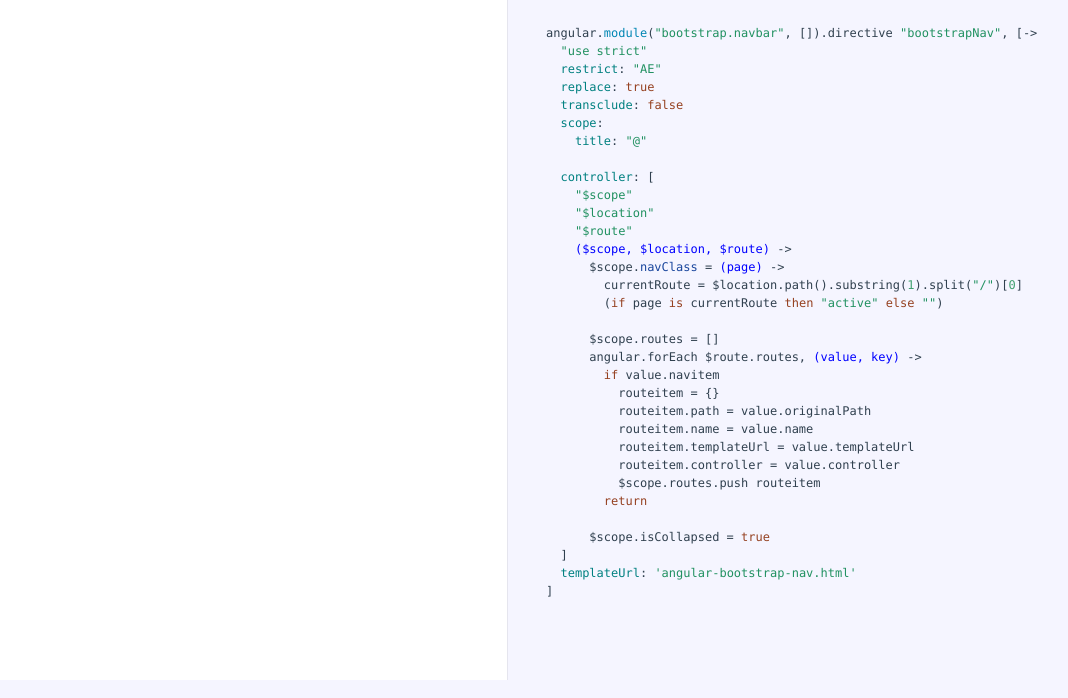
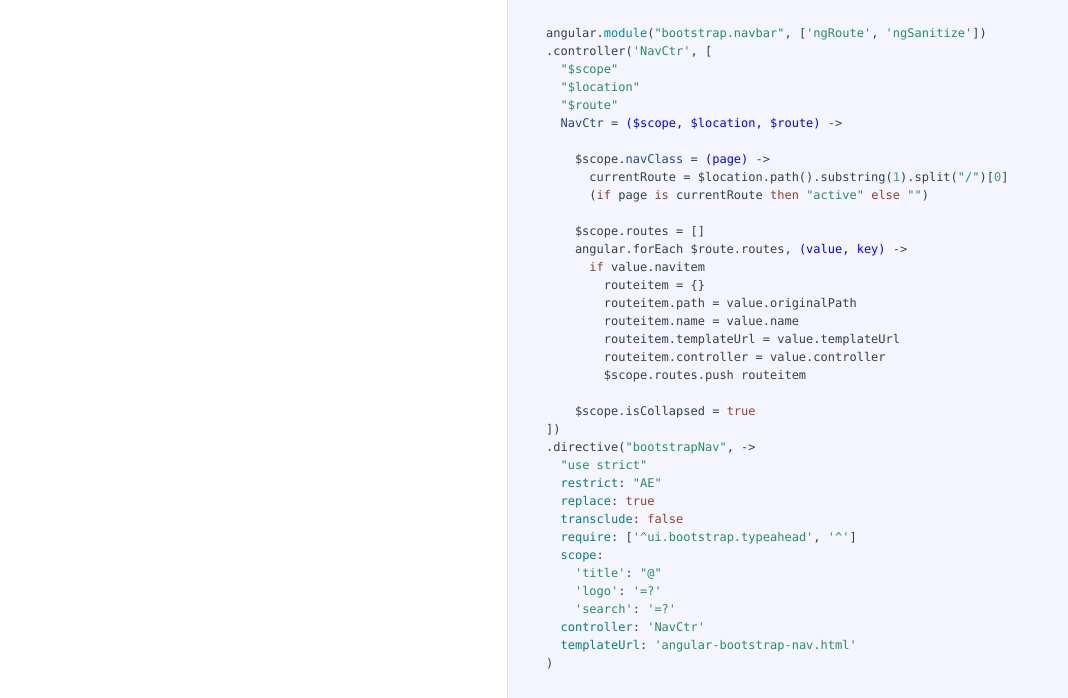
Before and after one commit to jewelsjacobs/angular-bootstrap-nav, a plain HTML site: page angular-bootstrap-nav.html in a window 1280 px wide. Shown: the part 120-818 px from the top of the page, without its empty margins (18-1086 px from the left). Drawn offline with Linux system fonts and the light colour scheme.

Commit message:
Update angular-bootstrap-nav.html

```diff
--- a/angular-bootstrap-nav.html
+++ b/angular-bootstrap-nav.html
@@ -30,19 +30,13 @@
 
             </div>
 
-            <div class="content"><div class='highlight'><pre>angular.<span class="hljs-built_in">module</span>(<span class="hljs-string">"bootstrap.navbar"</span>, []).directive <span class="hljs-string">"bootstrapNav"</span>, [<span class="hljs-function">-&gt;</span>
-  <span class="hljs-string">"use strict"</span>
-  <span class="hljs-attribute">restrict</span>: <span class="hljs-string">"AE"</span>
-  <span class="hljs-attribute">replace</span>: <span class="hljs-literal">true</span>
-  <span class="hljs-attribute">transclude</span>: <span class="hljs-literal">false</span>
-  <span class="hljs-attribute">scope</span>:
-    <span class="hljs-attribute">title</span>: <span class="hljs-string">"@"</span>
-
-  <span class="hljs-attribute">controller</span>: [
+            <div class="content"><div class='highlight'><pre>angular.<span class="hljs-built_in">module</span>(<span class="hljs-string">"bootstrap.navbar"</span>, [<span class="hljs-string">'ngRoute'</span>, <span class="hljs-string">'ngSanitize'</span>])
+.controller(<span class="hljs-string">'NavCtr'</span>, [
   <span class="hljs-string">"$scope"</span>
   <span class="hljs-string">"$location"</span>
   <span class="hljs-string">"$route"</span>
-    <span class="hljs-function"><span class="hljs-params">($scope, $location, $route)</span> -&gt;</span>
+  <span class="hljs-function"><span class="hljs-title">NavCtr</span> = <span class="hljs-params">($scope, $location, $route)</span> -&gt;</span>
+
     $scope.<span class="hljs-function"><span class="hljs-title">navClass</span> = <span class="hljs-params">(page)</span> -&gt;</span>
       currentRoute = $location.path().substring(<span class="hljs-number">1</span>).split(<span class="hljs-string">"/"</span>)[<span class="hljs-number">0</span>]
       (<span class="hljs-keyword">if</span> page <span class="hljs-keyword">is</span> currentRoute <span class="hljs-keyword">then</span> <span class="hljs-string">"active"</span> <span class="hljs-keyword">else</span> <span class="hljs-string">""</span>)
@@ -56,12 +50,22 @@
         routeitem.templateUrl = value.templateUrl
         routeitem.controller = value.controller
         $scope.routes.push routeitem
-        <span class="hljs-keyword">return</span>
 
     $scope.isCollapsed = <span class="hljs-literal">true</span>
-  ]
+])
+.directive(<span class="hljs-string">"bootstrapNav"</span>,<span class="hljs-function"> -&gt;</span>
+  <span class="hljs-string">"use strict"</span>
+  <span class="hljs-attribute">restrict</span>: <span class="hljs-string">"AE"</span>
+  <span class="hljs-attribute">replace</span>: <span class="hljs-literal">true</span>
+  <span class="hljs-attribute">transclude</span>: <span class="hljs-literal">false</span>
+  <span class="hljs-attribute">require</span>: [<span class="hljs-string">'^ui.bootstrap.typeahead'</span>, <span class="hljs-string">'^'</span>]
+  <span class="hljs-attribute">scope</span>:
+    <span class="hljs-string">'title'</span>: <span class="hljs-string">"@"</span>
+    <span class="hljs-string">'logo'</span>: <span class="hljs-string">'=?'</span>
+    <span class="hljs-string">'search'</span>: <span class="hljs-string">'=?'</span>
+  <span class="hljs-attribute">controller</span>: <span class="hljs-string">'NavCtr'</span>
   <span class="hljs-attribute">templateUrl</span>: <span class="hljs-string">'angular-bootstrap-nav.html'</span>
-]</pre></div></div>
+)</pre></div></div>
 
         </li>
 
```
Lines whose indentation alone changed are shown as unchanged.
